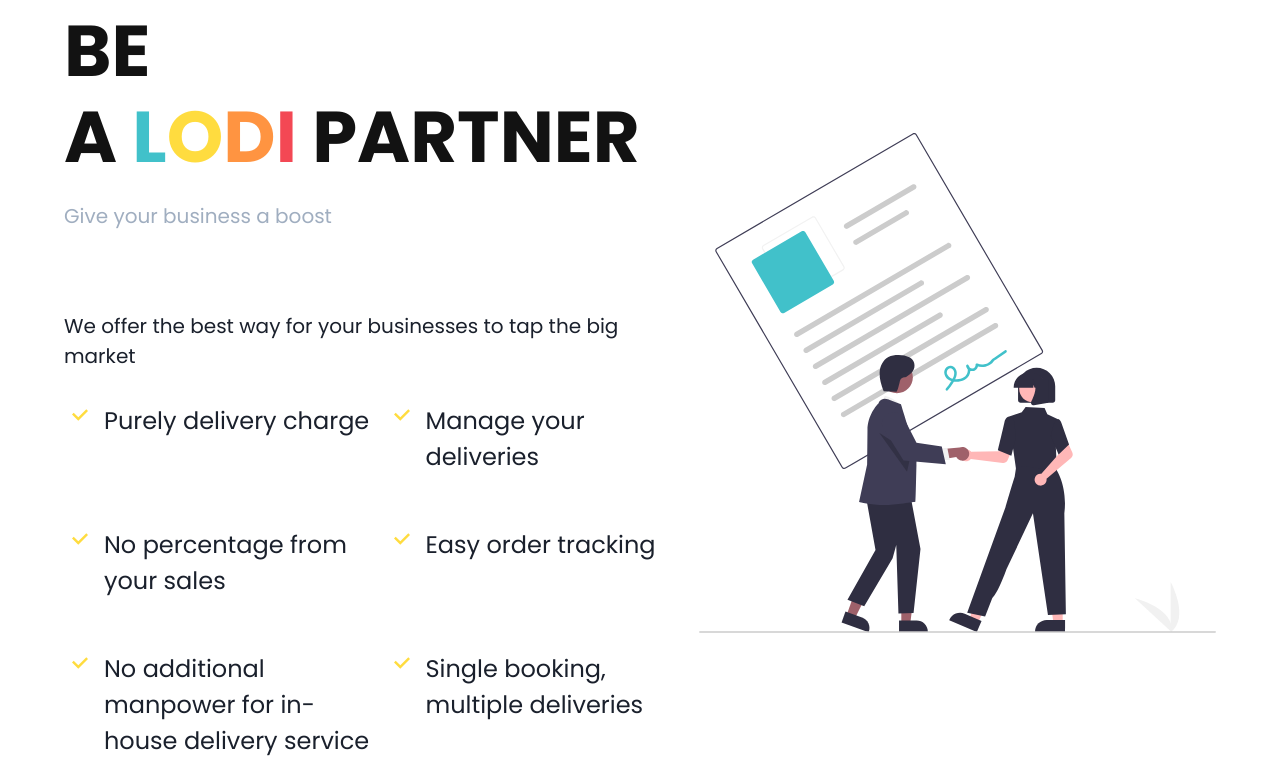
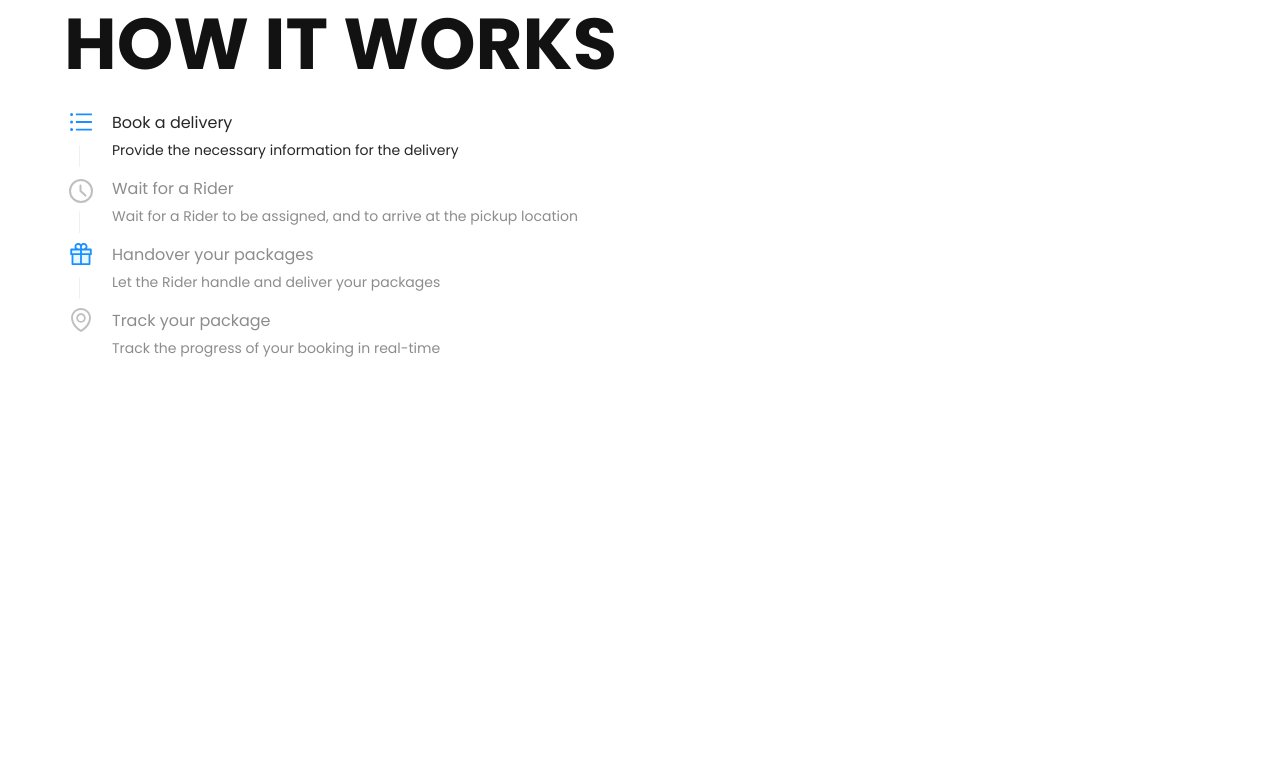
Before and after one commit to icyjms/reactjs-web-lodi-app, a React (Create React App) app: page / in a window 1280 px wide. Shown: the part 1060-1837 px from the top of the page. Built offline with nearby package versions, Linux system fonts and the light colour scheme.

Commit message:
Implementing How it works

```diff
--- a/package.json
+++ b/package.json
@@ -3,6 +3,7 @@
   "version": "0.1.0",
   "private": true,
   "dependencies": {
+    "@ant-design/icons": "^4.6.2",
     "@chakra-ui/icons": "^1.0.14",
     "@chakra-ui/react": "^1.6.5",
     "@emotion/react": "^11.4.0",
@@ -11,6 +12,7 @@
     "@testing-library/jest-dom": "^5.14.1",
     "@testing-library/react": "^11.2.7",
     "@testing-library/user-event": "^12.8.3",
+    "antd": "^4.16.10",
     "axios": "^0.19.0",
     "formik": "^2.2.9",
     "framer-motion": "^4.1.17",
--- a/src/views/Main.js
+++ b/src/views/Main.js
@@ -1,10 +1,12 @@
 import Home from 'views/home/Home';
+import HowItWorks from 'views/howItWorks/HowItWorks';
 import Partner from 'views/partner/Partner';
 
 const Main = () => {
   return (
     <>
       <Home />
+      <HowItWorks />
       <Partner />
     </>
   );
--- /dev/null
+++ b/src/views/howItWorks/HowItWorks.js
@@ -0,0 +1,58 @@
+import React, { useState } from 'react';
+import Section from 'components/Section';
+import { Container, Heading } from '@chakra-ui/react';
+import {
+  EnvironmentOutlined,
+  GiftTwoTone,
+  UnorderedListOutlined,
+} from '@ant-design/icons';
+import { Steps } from 'antd';
+import { TimeIcon } from '@chakra-ui/icons';
+import 'antd/dist/antd.css';
+
+const { Step } = Steps;
+function HowItWorks() {
+  const [current, setCurrentState] = useState();
+
+  return (
+    <Section>
+      <Container maxW="12xl" px={[4, 8, 16]}>
+        <Heading
+          color="dark.100"
+          mb={5}
+          fontSize={{ base: '4xl', md: '6xl', lg: '7xl', '2xl': '8xl' }}
+        >
+          HOW IT WORKS
+        </Heading>
+        <Steps
+          current={current}
+          onChange={(current) => setCurrentState(current)}
+          direction="vertical"
+        >
+          <Step
+            title="Book a delivery"
+            description="Provide the necessary information for the delivery"
+            icon={<UnorderedListOutlined />}
+          />
+          <Step
+            title="Wait for a Rider"
+            description="Wait for a Rider to be assigned, and to arrive at the pickup location"
+            icon={<TimeIcon />}
+          />
+          <Step
+            title="Handover your packages"
+            description="Let the Rider handle and deliver your packages"
+            icon={<GiftTwoTone />}
+          />
+          <Step
+            title="Track your package"
+            description="Track the progress of your booking in real-time"
+            icon={<EnvironmentOutlined />}
+          />
+        </Steps>
+      </Container>
+    </Section>
+  );
+}
+
+export default HowItWorks;
--- a/src/views/partner/Partner.js
+++ b/src/views/partner/Partner.js
@@ -17,7 +17,7 @@
 // import { ReactComponent as Logo } from 'assets/img/logo.svg';
 import { offers } from 'utils/config';
 
-import GetNotified from 'components/GetNotified';
+// import GetNotified from 'components/GetNotified';
 import Section from 'components/Section';
 import { ReactComponent as PartnerImg } from 'assets/img/partner.svg';
 
@@ -95,7 +95,7 @@
             <PartnerImg />
           </Center>
         </Stack>
-        <GetNotified index_key="1" />
+        {/* <GetNotified index_key="1" /> */}
       </Container>
     </Section>
   );
```
Also changed, not shown: 1 other file (tests, documents, lock files or other folders).
